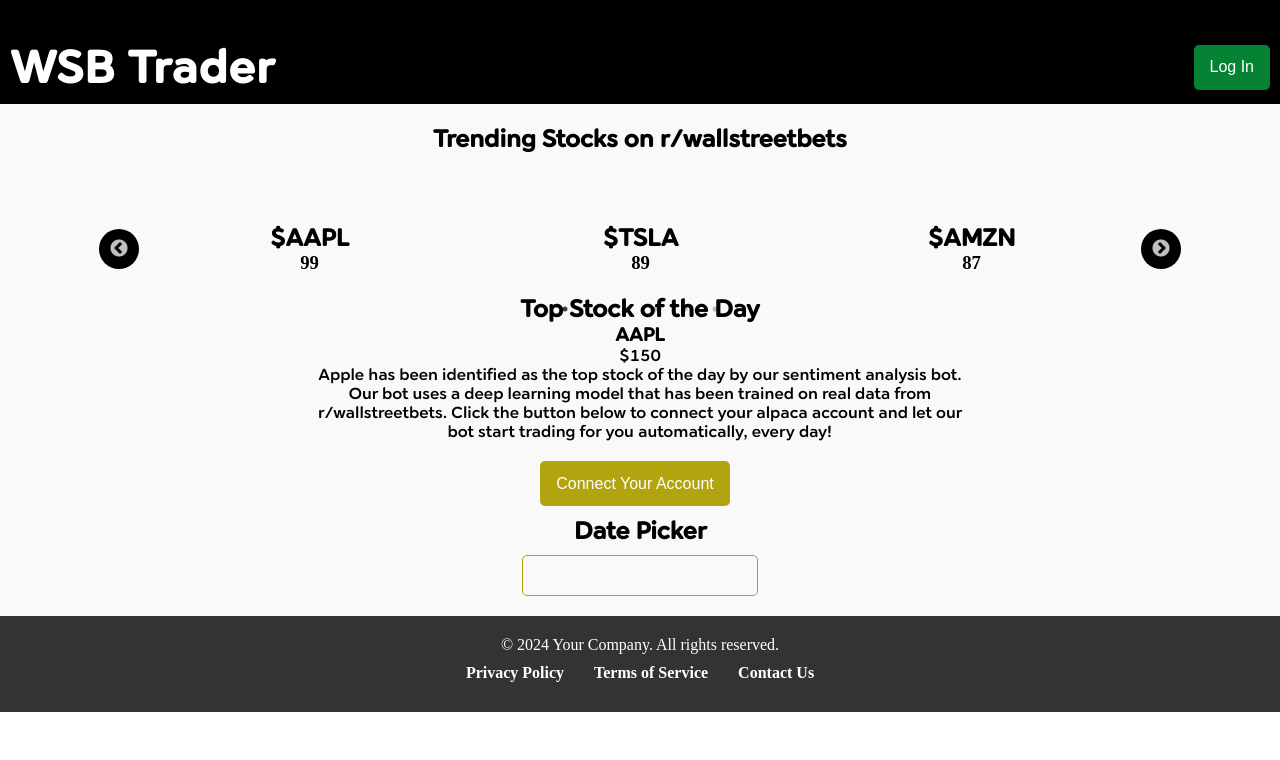
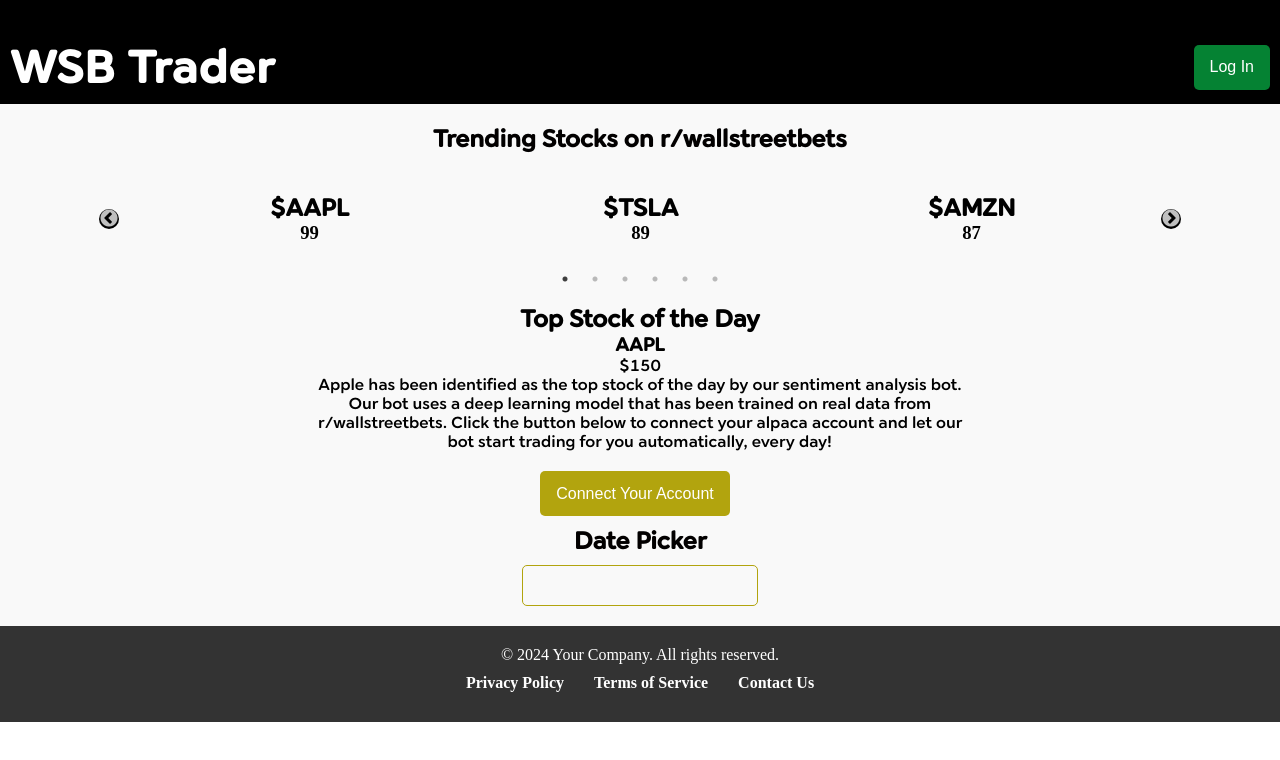
Before and after one commit to Jackson66124/wsb_bot, a React (Vite) app in the folder Frontend/: page / in a window 1280 px wide. Shown: the top 760 px of the page. Built offline with nearby package versions, Linux system fonts and the light colour scheme.

Commit message:
Fixed Frontend carousel

```diff
--- a/Frontend/src/Carousel.jsx
+++ b/Frontend/src/Carousel.jsx
@@ -12,15 +12,7 @@
     return (
       <div
         className={className}
-        style={{ ...style,
-          display: "block",
-          background: "black",
-          borderRadius: "50%",
-          padding: "10px",
-          width: "20px",
-          height: "20px",
-          opacity: 1,
-        }}
+        style={{ ...style, display: "block", background: "black", borderRadius: "50%" }}
         onClick={onClick}
       />
     );
--- a/Frontend/src/index.css
+++ b/Frontend/src/index.css
@@ -58,7 +58,7 @@
   font-size: 24px;
   font-family: 'CercoDEMO-Medium';
   color: #020000;
-  margin-bottom: 50px;
+  margin-bottom: 20px;
   text-align: center
 }
 
@@ -79,15 +79,6 @@
   font-family: 'CercoDEMO-Medium';
 }
 
-.slick-slide {
-  display: flex;
-  justify-content: center;
-}
-
-.slick-prev, .slick-next {
-  z-index: 1;
-}
-
 .slick-next {
   right: -45px;
 }
@@ -101,6 +92,7 @@
   font-family: 'CercoDEMO-Medium';
   max-width: 650px;
   text-align: center;
+  margin-top: 40px;
 }
 
 .connect-account{
```
Also changed, not shown: 1 other file (tests, documents, lock files or other folders).
